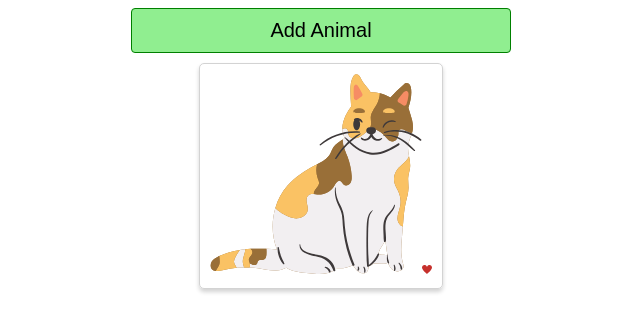
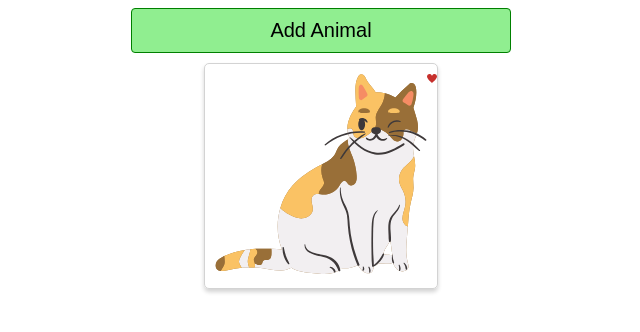
Before and after one commit to Rabia-Rajput/animal-jsx, a React (Create React App) app: page / in a window 1280 px wide. Both pictures are taken after a click on the button "Add Animal". Shown: the top 332 px of the page, without its empty margins (319-959 px from the left). Built offline with nearby package versions, Linux system fonts and the light colour scheme.

Commit message:
new changes made

```diff
--- a/src/AnimalShow.css
+++ b/src/AnimalShow.css
@@ -9,3 +9,6 @@
 .animal{
     height: 200px;
 }
+.heart{
+    position: absolute;
+}
```
